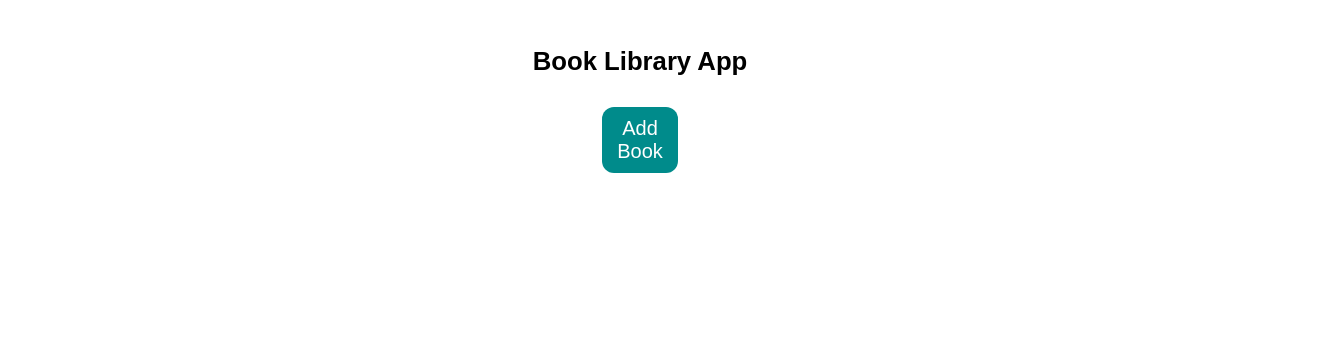
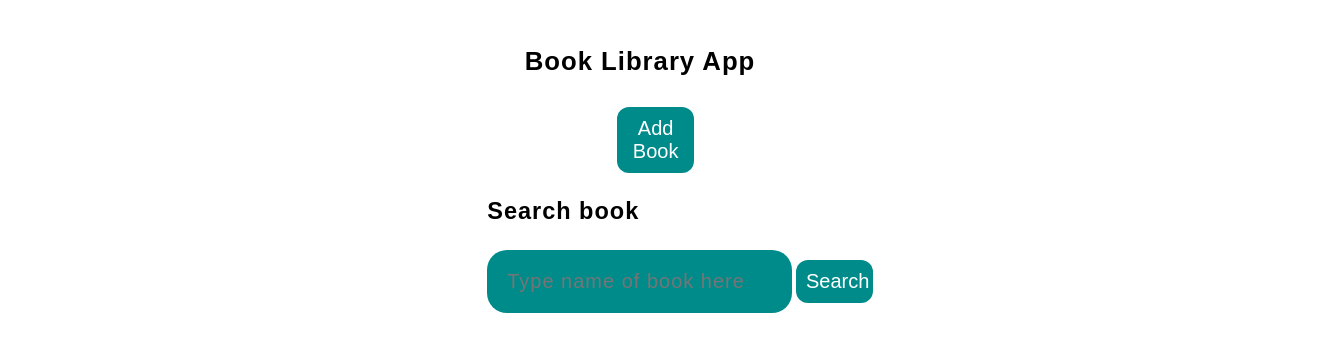
Before and after one commit to sabihDev/Book-Library, a plain HTML site: page index.html in a window 1280 px wide. Shown: the whole page, 1320 px wide, since content can reach past the window. Drawn offline with Linux system fonts and the light colour scheme.

Commit message:
the styling is almost done

```diff
--- a/css/styles.css
+++ b/css/styles.css
@@ -14,29 +14,30 @@ html {
 
 body {
   line-height: 1.6;
+  letter-spacing: 1px;
   font-family: Arial, Helvetica, sans-serif;
 }
 
 /* Typography */
 
-h1{
+h1 {
   font-size: 2.57rem;
   height: 7vw;
   padding-bottom: 0;
   margin-bottom: 0;
 }
 
-h2{
+h2 {
   font-size: 2.35rem;
 }
 
-h3{
+h3 {
   font-size: 2.15rem;
 }
 
 /* Buttons */
 
-.btn{
+.btn {
   padding: 1rem;
   width: 6vw;
   border: none;
@@ -44,7 +45,7 @@ h3{
   outline: none;
 }
 
-.btn--primary{
+.btn--primary {
   font-size: 2rem;
   background: darkcyan;
   color: white;
@@ -57,6 +58,7 @@ h3{
   width: 100vw;
   display: grid;
   place-content: center;
+  margin-left: 4rem;
 }
 
 .center-grid {
@@ -64,3 +66,29 @@ h3{
   display: grid;
   place-content: center;
 }
+
+/* Inputs */
+
+.input {
+  border: none;
+  outline: 0;
+  font-size: 2rem;
+}
+
+.input--primary {
+  background: darkcyan;
+  color: white;
+  padding: 2rem;
+  border-radius: 20px;
+  letter-spacing: 1px;
+}
+
+/* Utilites */
+
+.mt-2 {
+  margin-top: 2rem;
+}
+
+.special{
+  margin-left: 13rem;
+}
--- a/index.html
+++ b/index.html
@@ -10,7 +10,12 @@
     <h1 class="center-grid">Book Library App</h1>
     <div class="library-container center-grid">
         <div class="library-container__add-book-container">
-            <button type="button" class="btn btn--primary">Add Book</button>
+            <button type="button" class=" btn btn--primary special">Add Book</button>
+        </div>
+        <div class="mt-2 library-container__search-book">
+            <h2>Search book</h2>
+            <input class="input input--primary mt-2" type="text" name="" id="" placeholder="Type name of book here">
+            <button class="btn btn--primary" type="button">Search</button>
         </div>
     </div>
 </body>
```
Lines whose indentation alone changed are shown as unchanged.
